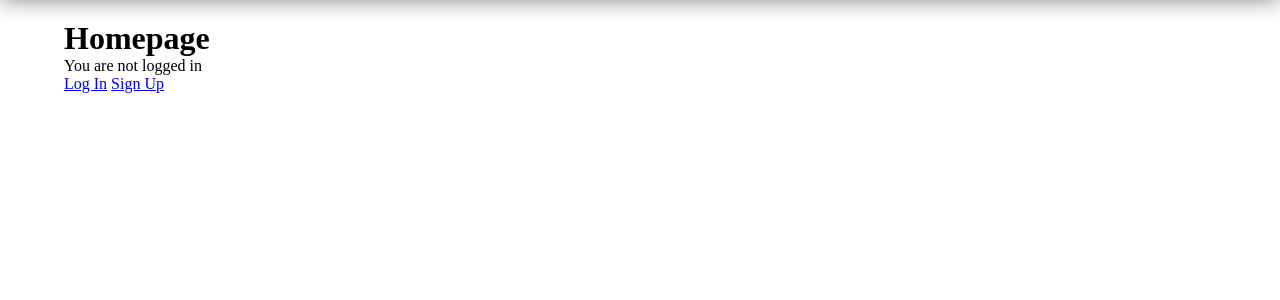
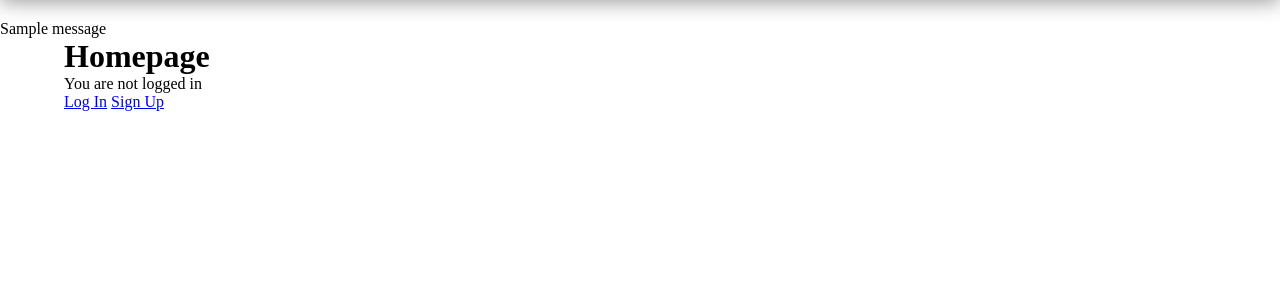
Before and after one commit to johnpauljpc/d4p, a Django app: page / in a window 1280 px wide. Shown: the part 63-363 px from the top of the page. Run offline with Django 4.2, Linux system fonts and the light colour scheme; tables that the repository leaves empty hold one stand-in row (values such as "Sample post"); one stand-in notice (Sample message) is shown.

Commit message:
messages

```diff
--- a/bookstore/config/settings.py
+++ b/bookstore/config/settings.py
@@ -56,7 +56,7 @@ AUTHENTICATION_BACKENDS = [
     'allauth.account.auth_backends.AuthenticationBackend',
 ]
 
-EMAIL_BACKEND = 'django.core.mail.backends.console.EmailBackend' # new
+
 # Custom User model
 AUTH_USER_MODEL = 'accounts.CustomUser'
 MIDDLEWARE = [
@@ -159,4 +159,6 @@ STATICFILES_FINDERS = [
 
 DEFAULT_AUTO_FIELD = 'django.db.models.BigAutoField'
 LOGIN_REDIRECT_URL = '/'
-LOGOUT_REDIRECT_URL = '/'
+LOGOUT_REDIRECT_URL = 'login'
+
+EMAIL_BACKEND = 'django.core.mail.backends.console.EmailBackend' # new
--- a/bookstore/templates/base.html
+++ b/bookstore/templates/base.html
@@ -8,6 +8,7 @@
 </head>
 <body>
     {% include 'partials/nav.html' %}
+    {% include 'partials/messages.html' %}
     <div class="container">
         {% block content %}
         {% endblock content %}
--- /dev/null
+++ b/bookstore/templates/partials/messages.html
@@ -0,0 +1,8 @@
+{% if messages %}
+    <div>
+
+        {% for message in messages %}
+        <p class="">{{message}}</p>
+        {% endfor %}
+    </div>
+    {% endif %}
```
